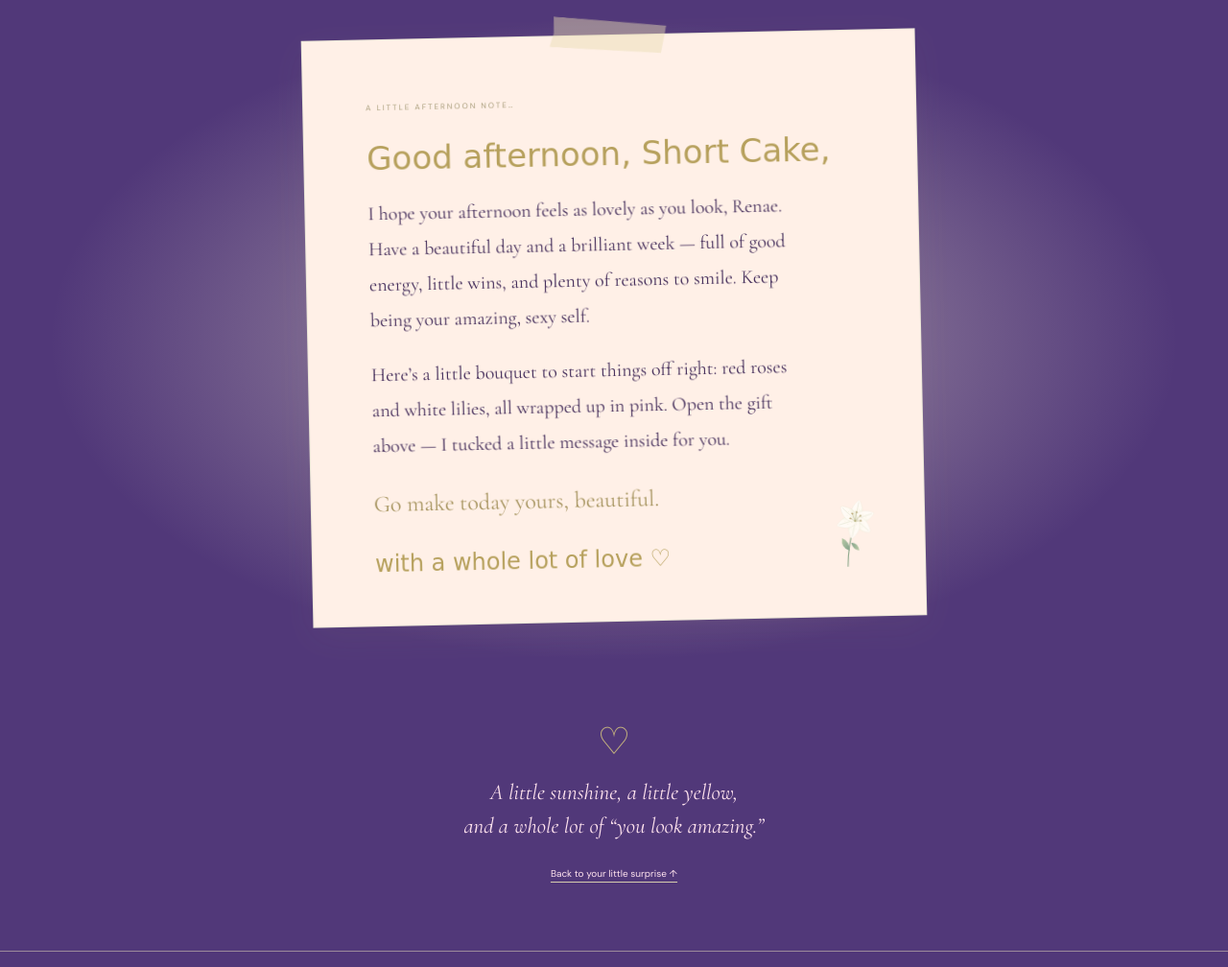
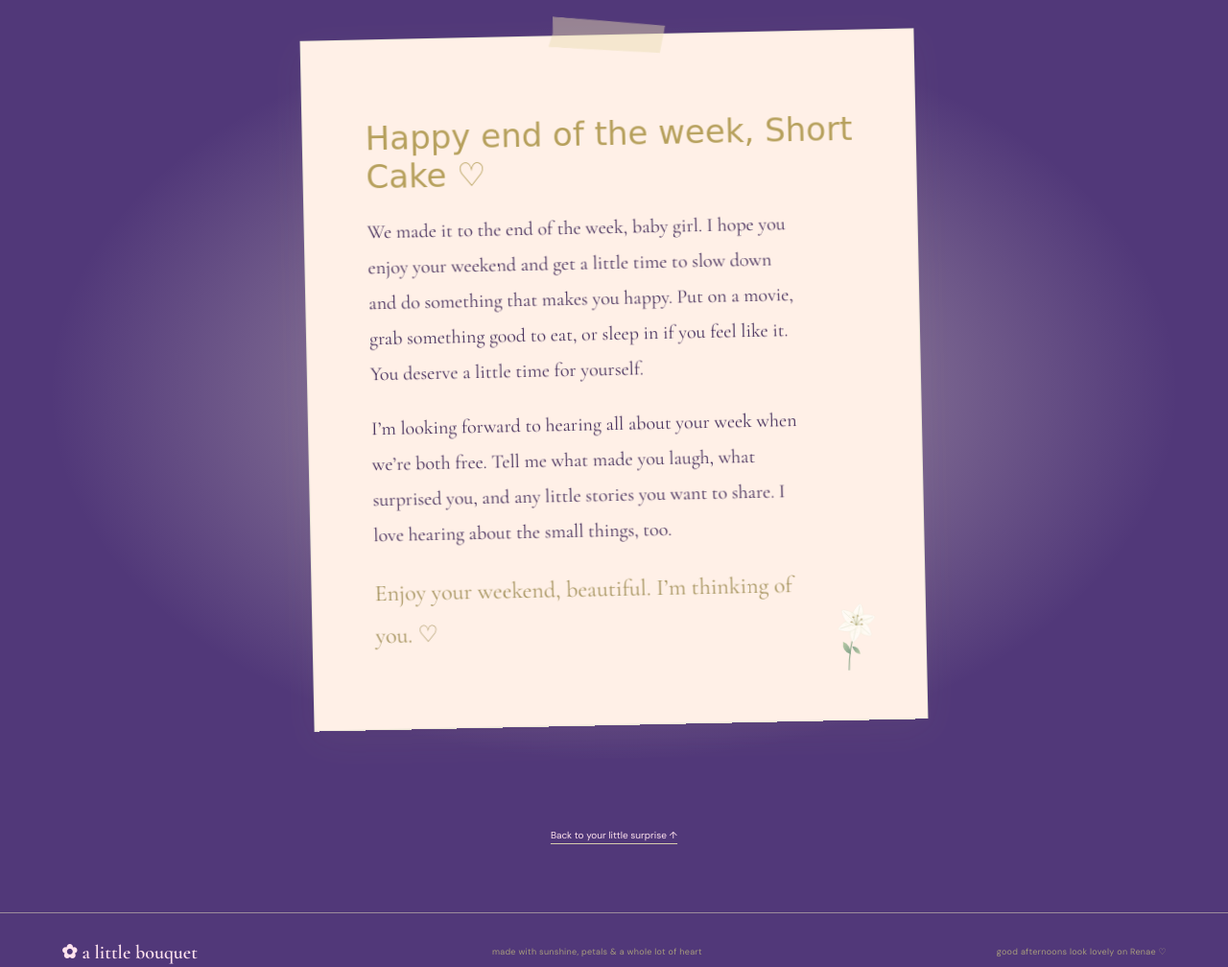
Before and after one commit to kevorwilliams18-a11y/a-little-bouquet-for-you, a plain HTML site: page index.html in a window 1280 px wide. Shown: the part 3800-4808 px from the top of the page at 96% size. Drawn offline with nearby package versions, Linux system fonts and the light colour scheme; a web font is replaced by a local one.

Commit message:
Write an end-of-week letter for Short Cake

```diff
--- a/index.html
+++ b/index.html
@@ -90,8 +90,17 @@ body{
       <p><strong>Sweet</strong><br>Cigarettes After Sex</p>
       <a class="primary" href="https://music.apple.com/us/song/1217977757">Listen on Apple Music</a>
     </section>
-    <section class="letter-section" aria-labelledby="letter-title"><div class="letter"><div class="tape" aria-hidden="true"></div><span class="letter-kicker">A LITTLE AFTERNOON NOTE…</span><h2 id="letter-title">Good afternoon, Short Cake,</h2><p>I hope your afternoon feels as lovely as you look, Renae. Have a beautiful day and a brilliant week — full of good energy, little wins, and plenty of reasons to smile. Keep being your amazing, sexy self.</p><p>Here’s a little bouquet to start things off right: red roses and white lilies, all wrapped up in pink. Open the gift above — I tucked a little message inside for you.</p><p class="letter-last">Go make today yours, beautiful.</p><span class="handwritten signature">with a whole lot of love ♡</span><div class="letter-flower" data-flower="lily" aria-hidden="true"></div></div></section>
-    <section class="last-note"><span aria-hidden="true">♡</span><p>A little sunshine, a little yellow,<br>and a whole lot of “you look amazing.”</p><a href="#main-title" class="text-button">Back to your little surprise ↑</a></section>
+    <section class="letter-section" aria-labelledby="letter-title">
+      <div class="letter">
+        <div class="tape" aria-hidden="true"></div>
+        <h2 id="letter-title">Happy end of the week, Short Cake ♡</h2>
+        <p>We made it to the end of the week, baby girl. I hope you enjoy your weekend and get a little time to slow down and do something that makes you happy. Put on a movie, grab something good to eat, or sleep in if you feel like it. You deserve a little time for yourself.</p>
+        <p>I’m looking forward to hearing all about your week when we’re both free. Tell me what made you laugh, what surprised you, and any little stories you want to share. I love hearing about the small things, too.</p>
+        <p class="letter-last">Enjoy your weekend, beautiful. I’m thinking of you. ♡</p>
+        <div class="letter-flower" data-flower="lily" aria-hidden="true"></div>
+      </div>
+    </section>
+    <section class="last-note"><a href="#main-title" class="text-button">Back to your little surprise ↑</a></section>
   </main>
   <footer><a class="brand" href="#">✿ a little bouquet</a><span>made with sunshine, petals & a whole lot of heart</span><span>good afternoons look lovely on Renae ♡</span></footer>
   <div id="petals" class="petal-layer" aria-hidden="true"></div>
```
